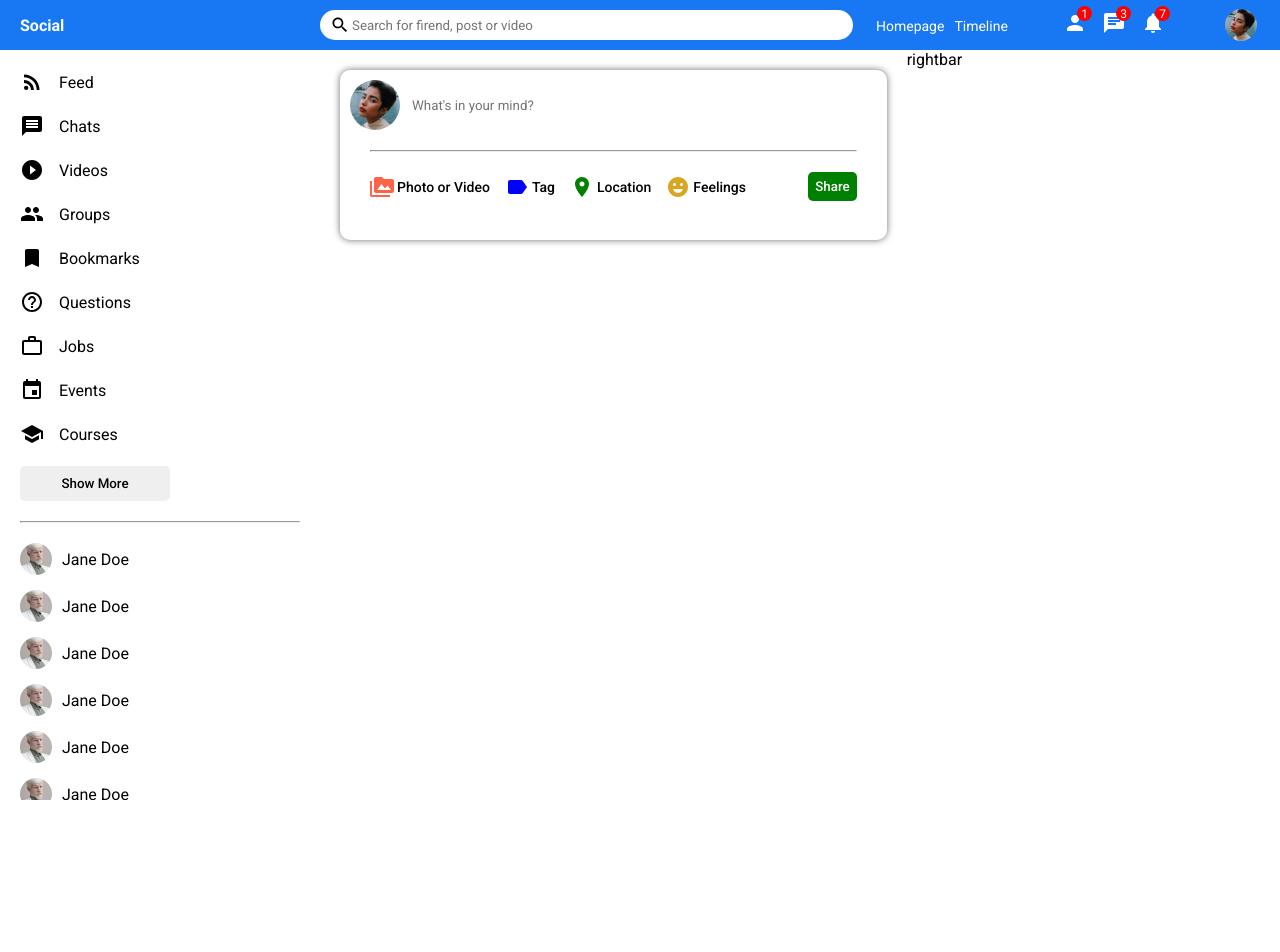
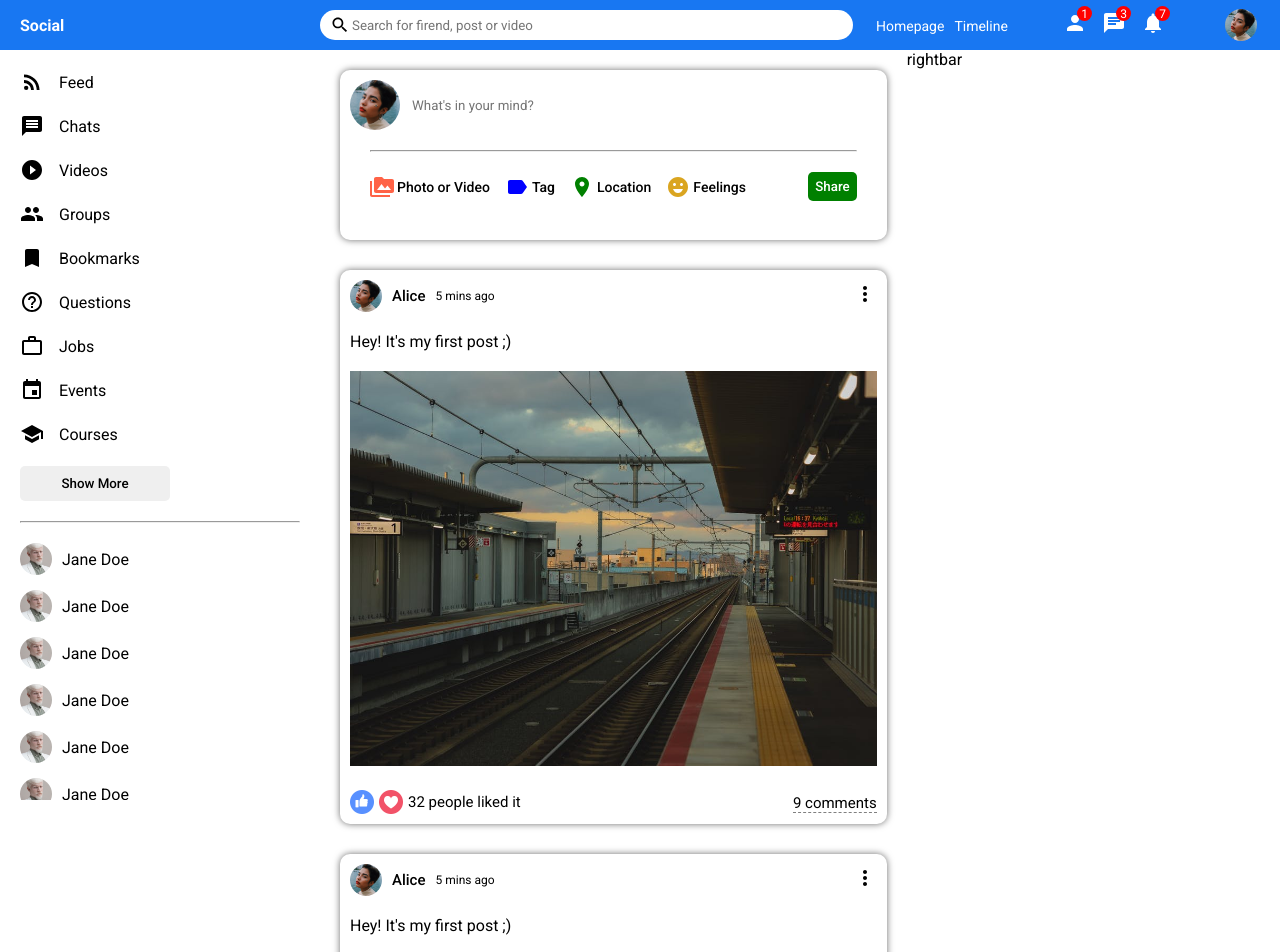
Before and after one commit to dev-revelations/social-app-react-ui, a React (Create React App) app: page / in a window 1280 px wide. Shown: the top 952 px of the page. Before the commit the page ends 800 px from the top, so only its background shows below. Built offline with nearby package versions, Linux system fonts and the light colour scheme.

Commit message:
Implementing Feed adding Post component

```diff
--- a/src/components/feed/Feed.jsx
+++ b/src/components/feed/Feed.jsx
@@ -1,4 +1,5 @@
 import React from 'react';
+import Post from '../post/Post';
 import Share from '../share/Share';
 import "./feed.css";
 
@@ -7,6 +8,12 @@
         <div className="feed">
             <div className="feedWrapper">
                 <Share />
+                <Post />
+                <Post />
+                <Post />
+                <Post />
+                <Post />
+                <Post />
             </div>
         </div>
     );
--- /dev/null
+++ b/src/components/post/Post.jsx
@@ -0,0 +1,36 @@
+import React from 'react';
+import "./post.css";
+import { MoreVert } from "@material-ui/icons";
+
+export default function Post() {
+    return (
+        <div className="post">
+            <div className="postWrapper">
+                <div className="postTop">
+                    <div className="postTopLeft">
+                        <img src="/assets/person/4.jpeg" alt="Profile Image" className="postProfileImg" />
+                        <span className="postUsername">Alice</span>
+                        <span className="postDate">5 mins ago</span>
+                    </div>
+                    <div className="postTopRight">
+                        <MoreVert />
+                    </div>
+                </div>
+                <div className="postCenter">
+                    <span className="postText">Hey! It's my first post ;)</span>
+                    <img className="postImg" src="/assets/post/1.jpeg" alt="" />
+                </div>
+                <div className="postBottom">
+                    <div className="postBottomLeft">
+                        <img src="/assets/like.png" alt="" className="postLikeIcon" />
+                        <img src="/assets/heart.png" alt="" className="postLikeIcon" />
+                        <span className="postLikeCounter">32 people liked it</span>
+                    </div>
+                    <div className="postBottomRight">
+                        <span className="postCommentText">9 comments</span>
+                    </div>
+                </div>
+            </div>
+        </div>
+    )
+}
--- /dev/null
+++ b/src/components/post/post.css
@@ -0,0 +1,78 @@
+.post {
+    width             : 100%;
+    border-radius     : 10px;
+    -webkit-box-shadow: 0px 0px 7px 0px rgba(0, 0, 0, 0.57);
+    box-shadow        : 0px 0px 7px 0px rgba(0, 0, 0, 0.57);
+    margin            : 30px 0;
+}
+
+.postWrapper {
+    padding: 10px;
+}
+
+.postTop {
+    display        : flex;
+    align-items    : center;
+    justify-content: space-between;
+}
+
+.postTopLeft {
+    display    : flex;
+    align-items: center;
+}
+
+.postProfileImg {
+    width        : 32px;
+    height       : 32px;
+    border-radius: 50%;
+    object-fit   : cover;
+}
+
+.postUsername {
+    font-size  : 15px;
+    font-weight: 500;
+    margin     : 0 10px;
+}
+
+.postDate {
+    font-size: 12px;
+}
+
+.postCenter {
+    margin: 20px 0;
+}
+
+.postImg {
+    margin-top: 20px;
+    width     : 100%;
+    max-height: 500px;
+    object-fit: contain;
+}
+
+.postBottom {
+    display        : flex;
+    align-items    : center;
+    justify-content: space-between;
+}
+
+.postBottomLeft {
+    display    : flex;
+    align-items: center;
+}
+
+.postLikeIcon {
+    width: 24px;
+    height: 24px;
+    margin-right: 5px;
+    cursor: pointer;
+}
+
+.postLikeCounter {
+    font-size: 15px;
+}
+
+.postCommentText {
+    cursor: pointer;
+    border-bottom: 1px dashed gray;
+    font-size: 15px;
+}
```
